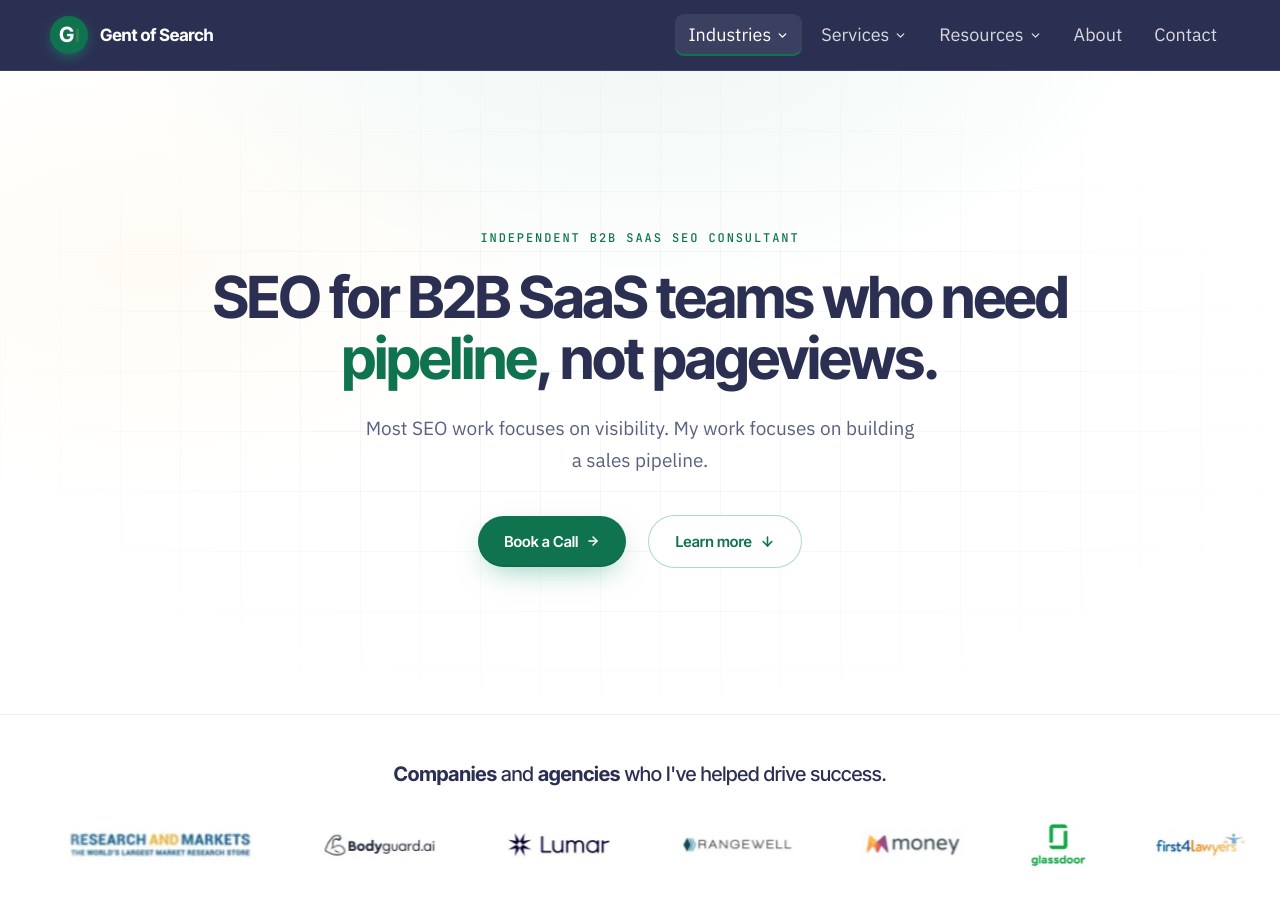
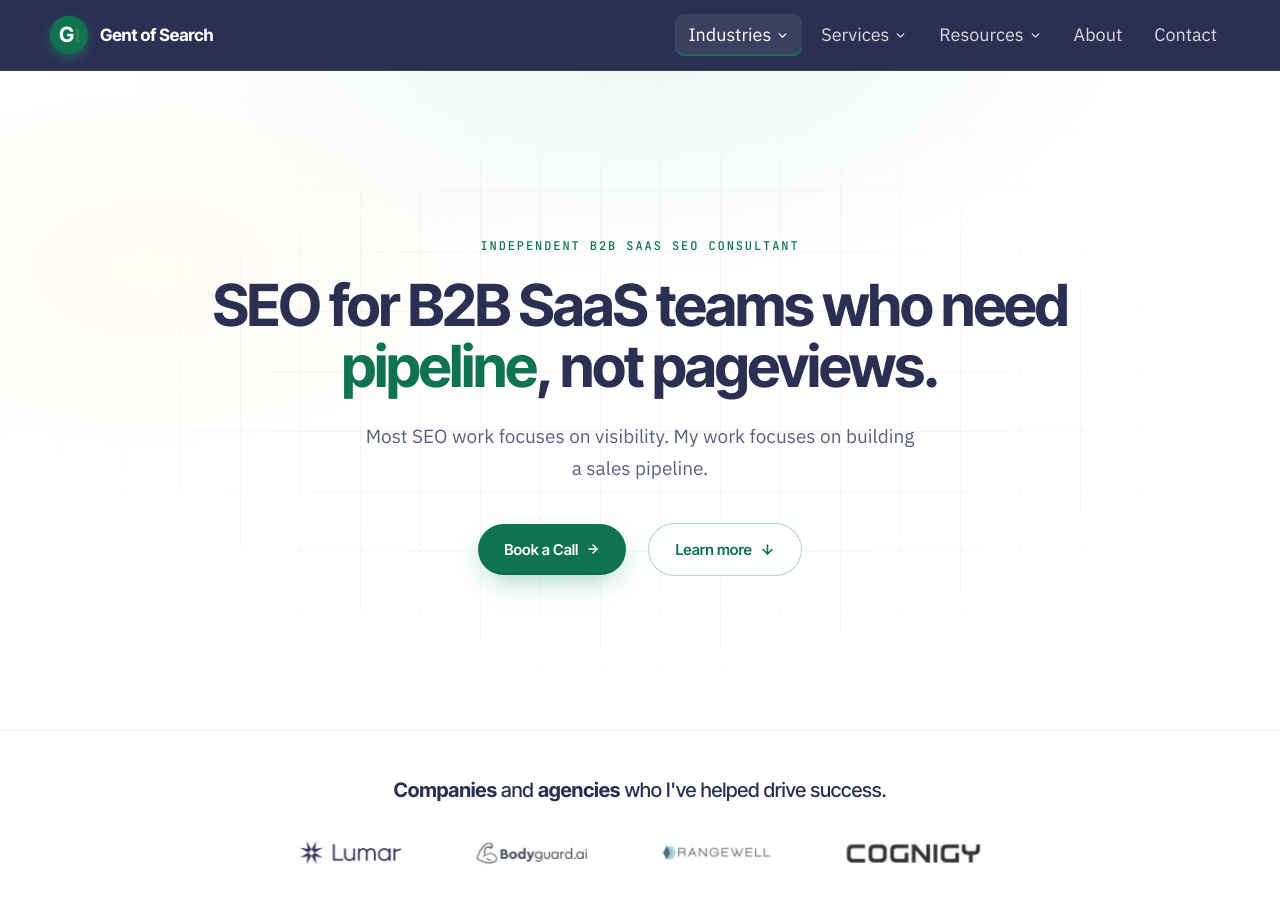
Before and after one commit to Gent-of-Search/gentofsearch.com, a Jekyll site: the page built from industry/b2b-saas.html, in a window 1280 px wide and 900 px high. Built offline with Jekyll 4.4.1, drawn with Linux system fonts in a browser that asks for light colours.

Commit message:
B2B SaaS: static 4-logo row (Lumar, Bodyguard, Rangewell, Cognigy), remove marquee

```diff
--- a/industry/b2b-saas.html
+++ b/industry/b2b-saas.html
@@ -26,29 +26,11 @@ industry: b2b-saas
     <div style="width:min(1180px,100% - 48px); margin:0 auto; text-align:center;">
       <p style="font-family:'Inter Tight',sans-serif; font-size:clamp(16px,1.7vw,20px); font-weight:500; color:#2B3052; letter-spacing:-0.01em; margin:0 0 30px;"><strong style="font-weight:700;">Companies</strong> and <strong style="font-weight:700;">agencies</strong> who I've helped drive success.</p>
     </div>
-    <div style="overflow:hidden; -webkit-mask-image:linear-gradient(90deg, transparent, #000 7%, #000 93%, transparent); mask-image:linear-gradient(90deg, transparent, #000 7%, #000 93%, transparent);">
-      <div style="display:flex; gap:62px; align-items:center; width:max-content; animation:gosMarquee 66s linear infinite;">
-        <img src="{{ '/assets/logos/06-cognigy.webp' | relative_url }}" alt="Cognigy" style="height:30px; width:auto; flex-shrink:0; object-fit:contain;">
-        <img src="{{ '/assets/logos/01-research-and-markets.webp' | relative_url }}" alt="Research and Markets" style="height:36px; width:auto; flex-shrink:0; object-fit:contain;">
-        <img src="{{ '/assets/logos/18-bodyguard-ai.webp' | relative_url }}" alt="Bodyguard" style="height:32px; width:auto; flex-shrink:0; object-fit:contain;">
-        <img src="{{ '/assets/logos/14-lumar.webp' | relative_url }}" alt="Lumar (DeepCrawl)" style="height:34px; width:auto; flex-shrink:0; object-fit:contain;">
-        <img src="{{ '/assets/logos/07-rangewell.webp' | relative_url }}" alt="Rangewell" style="height:26px; width:auto; flex-shrink:0; object-fit:contain;">
-        <img src="{{ '/assets/logos/08-money.webp' | relative_url }}" alt="money.co.uk" style="height:32px; width:auto; flex-shrink:0; object-fit:contain;">
-        <img src="{{ '/assets/logos/12-glassdoor.webp' | relative_url }}" alt="Glassdoor" style="height:50px; width:auto; flex-shrink:0; object-fit:contain;">
-        <img src="{{ '/assets/logos/05-first4lawyers.webp' | relative_url }}" alt="first4lawyers" style="height:34px; width:auto; flex-shrink:0; object-fit:contain;">
-        <img src="{{ '/assets/logos/04-city-index.webp' | relative_url }}" alt="City Index" style="height:40px; width:auto; flex-shrink:0; object-fit:contain;">
-        <img src="{{ '/assets/logos/13-smg.webp' | relative_url }}" alt="SMG" style="height:34px; width:auto; flex-shrink:0; object-fit:contain;">
-        <img src="{{ '/assets/logos/06-cognigy.webp' | relative_url }}" alt="" aria-hidden="true" style="height:30px; width:auto; flex-shrink:0; object-fit:contain;">
-        <img src="{{ '/assets/logos/01-research-and-markets.webp' | relative_url }}" alt="" aria-hidden="true" style="height:36px; width:auto; flex-shrink:0; object-fit:contain;">
-        <img src="{{ '/assets/logos/18-bodyguard-ai.webp' | relative_url }}" alt="" aria-hidden="true" style="height:32px; width:auto; flex-shrink:0; object-fit:contain;">
-        <img src="{{ '/assets/logos/14-lumar.webp' | relative_url }}" alt="" aria-hidden="true" style="height:34px; width:auto; flex-shrink:0; object-fit:contain;">
-        <img src="{{ '/assets/logos/07-rangewell.webp' | relative_url }}" alt="" aria-hidden="true" style="height:26px; width:auto; flex-shrink:0; object-fit:contain;">
-        <img src="{{ '/assets/logos/08-money.webp' | relative_url }}" alt="" aria-hidden="true" style="height:32px; width:auto; flex-shrink:0; object-fit:contain;">
-        <img src="{{ '/assets/logos/12-glassdoor.webp' | relative_url }}" alt="" aria-hidden="true" style="height:50px; width:auto; flex-shrink:0; object-fit:contain;">
-        <img src="{{ '/assets/logos/05-first4lawyers.webp' | relative_url }}" alt="" aria-hidden="true" style="height:34px; width:auto; flex-shrink:0; object-fit:contain;">
-        <img src="{{ '/assets/logos/04-city-index.webp' | relative_url }}" alt="" aria-hidden="true" style="height:40px; width:auto; flex-shrink:0; object-fit:contain;">
-        <img src="{{ '/assets/logos/13-smg.webp' | relative_url }}" alt="" aria-hidden="true" style="height:34px; width:auto; flex-shrink:0; object-fit:contain;">
-      </div>
+    <div style="display:flex; flex-wrap:wrap; align-items:center; justify-content:center; gap:36px 64px; width:min(1080px,100% - 48px); margin:0 auto;">
+      <img src="{{ '/assets/logos/14-lumar.webp' | relative_url }}" alt="Lumar (DeepCrawl)" style="height:34px; width:auto; object-fit:contain; opacity:0.8;">
+      <img src="{{ '/assets/logos/18-bodyguard-ai.webp' | relative_url }}" alt="Bodyguard" style="height:32px; width:auto; object-fit:contain; opacity:0.8;">
+      <img src="{{ '/assets/logos/07-rangewell.webp' | relative_url }}" alt="Rangewell" style="height:26px; width:auto; object-fit:contain; opacity:0.8;">
+      <img src="{{ '/assets/logos/06-cognigy.webp' | relative_url }}" alt="Cognigy" style="height:30px; width:auto; object-fit:contain; opacity:0.8;">
     </div>
   </section>
   </div>
```
